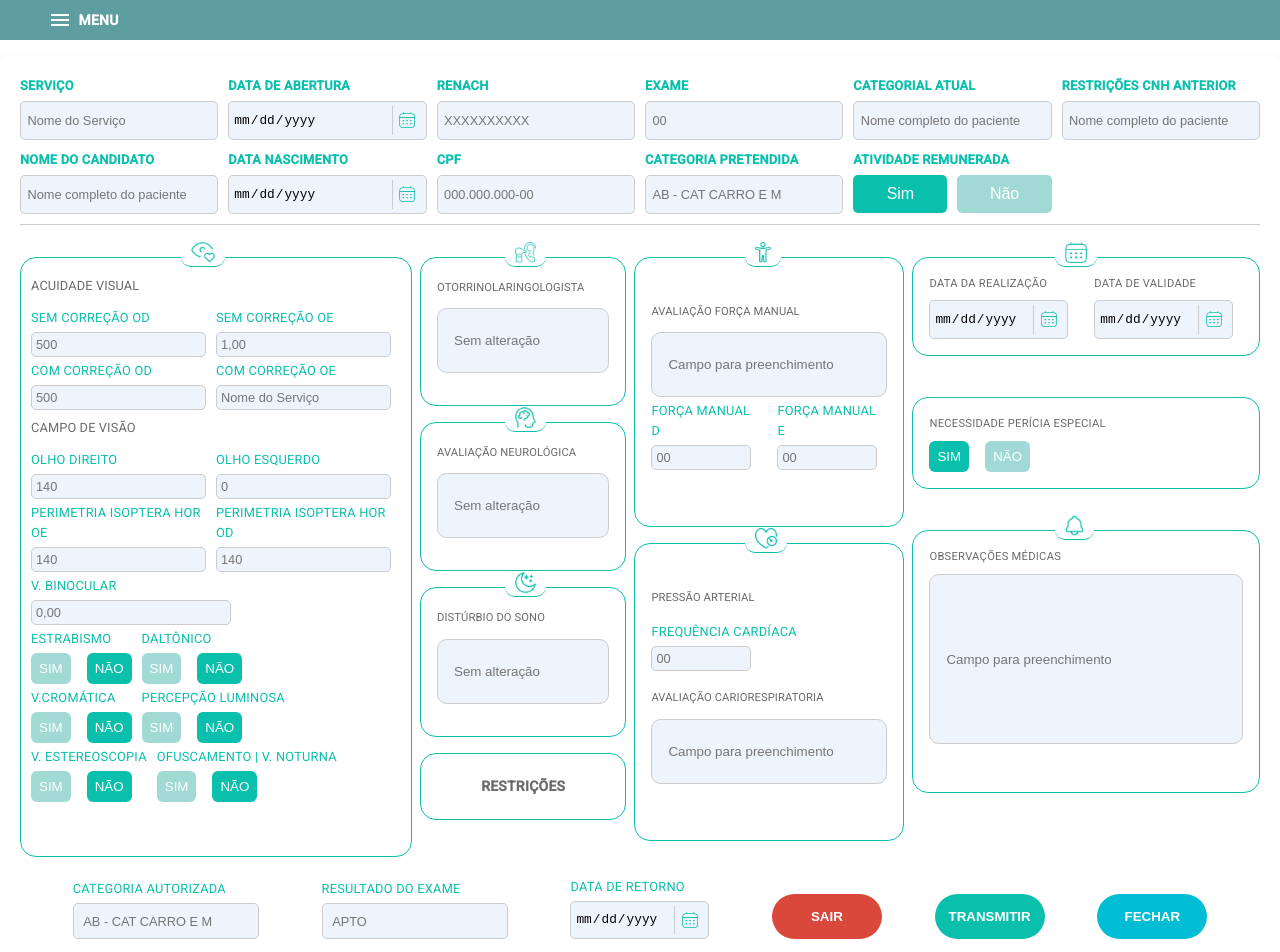
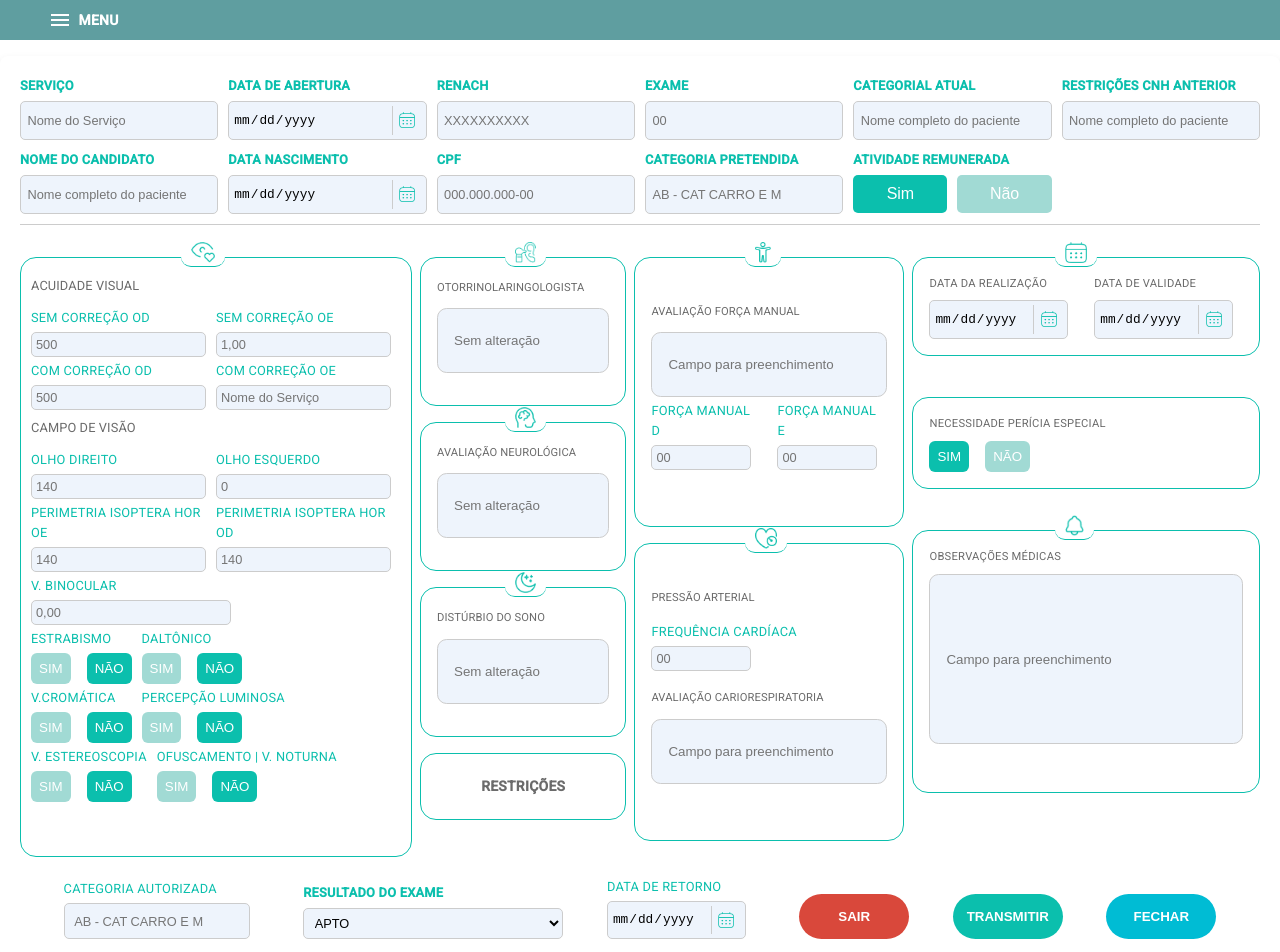
Before and after one commit to GabrielCorreia19/R-clinicas, an Angular app: page /formularios in a window 1280 px wide. Shown: the top 952 px of the page. Built offline with nearby package versions, Linux system fonts and the light colour scheme.

Commit message:
feat: ajustes select e remoção da div reconhecimento biometrico

```diff
--- a/src/app/components/agenda/agenda.component.html
+++ b/src/app/components/agenda/agenda.component.html
@@ -77,7 +77,9 @@
         <label>RESULTADO DO EXAME</label>
         <select>
           <option value="APTO">APTO</option>
-          <option value="APTO">NÃO APTO</option>
+          <option value="APTO">APTO COM RESTRIÇÃO</option>
+          <option value="APTO">INAPTO</option>
+          <option value="APTO">INAPTO TEMPORÁRIO</option>
         </select>
       </div>
       <div class="input-group" style="width: 260px">
@@ -86,8 +88,12 @@
           <option value="" disabled selected hidden>
             SELECIONE UMA CATEGORIA
           </option>
+          <option value="APTO">ACC - CAT CICLOMOTOR</option>
           <option value="APTO">A - CAT MOTO</option>
           <option value="APTO">B - CAT CARRO</option>
+          <option value="APTO">C - CAT CAMINHÃO</option>
+          <option value="APTO">D - CAT ÔNIBUS</option>
+          <option value="APTO">E - CAT CARRETA</option>
         </select>
       </div>
       <div class="input-group">
@@ -103,7 +109,7 @@
       </div>
     </div>
 
-    <div class="reconhecimento-biometrico">
+    <!-- <div class="reconhecimento-biometrico">
       <h4>RECONHECIMENTO BIOMÉTRICO / FACIAL</h4>
       <div class="section-row-radio">
         <div class="div-radio">
@@ -119,7 +125,7 @@
         <button class="psicologo">PSICÓLOGO</button>
         <button class="candidato">CANDIDATO</button>
       </div>
-    </div>
+    </div> -->
 
     <div class="footer">
       <button class="sair">SAIR</button>
--- a/src/app/components/form-page/form-page.component.css
+++ b/src/app/components/form-page/form-page.component.css
@@ -386,6 +386,17 @@
     }
 }
 
+select {
+    border: none;
+    border-radius: 5px;
+    font-size: .8rem;
+    background-color: #eef4fc;
+    border: 1px solid #ccc;
+    width: 100%;
+	height: 100%;
+	padding: .4rem;
+}
+
 input[type="date"]::-webkit-calendar-picker-indicator {
     background-image: url('../../../assets/Group\ \(3\).png');
     background-repeat: no-repeat;
--- a/src/app/components/form-page/form-page.component.html
+++ b/src/app/components/form-page/form-page.component.html
@@ -254,16 +254,21 @@
       <label>CATEGORIA AUTORIZADA</label>
       <input type="text" placeholder="AB - CAT CARRO E M" class="input-small" />
     </div>
-    <div class="input-label">
+    <div class="input-group" style="width: 260px">
       <label>RESULTADO DO EXAME</label>
-      <input type="text" placeholder="APTO  " class="input-small" />
+      <select>
+        <option value="APTO">APTO</option>
+        <option value="APTO">APTO COM RESTRIÇÃO</option>
+        <option value="APTO">INAPTO</option>
+        <option value="APTO">INAPTO TEMPORÁRIO</option>
+      </select>
     </div>
     <div class="input-label">
       <label>DATA DE RETORNO</label>
       <input type="date" placeholder="00" class="input-small" />
     </div>
-    <button class="sair">SAIR</button>
+    <button class="sair" (click)="backToHome()">SAIR</button>
     <button class="transmitir">TRANSMITIR</button>
-    <button class="fechar">FECHAR</button>
+    <button class="fechar" (click)="backToHome()">FECHAR</button>
   </div>
 </div>
--- a/src/app/components/form-page/form-page.component.ts
+++ b/src/app/components/form-page/form-page.component.ts
@@ -1,14 +1,15 @@
 import { Component } from '@angular/core';
 import { CommonModule } from '@angular/common';
+import { Router } from '@angular/router';
 import { NavbarComponent } from '../navbar/navbar.component';
-import { MenuHeaderComponent } from "../menu-header/menu-header.component";
+import { MenuHeaderComponent } from '../menu-header/menu-header.component';
 
 @Component({
   selector: 'app-form-page',
   standalone: true,
   imports: [CommonModule, NavbarComponent, MenuHeaderComponent],
   templateUrl: './form-page.component.html',
-  styleUrls: ['./form-page.component.css']
+  styleUrls: ['./form-page.component.css'],
 })
 export class FormPageComponent {
   isNavbarVisible: boolean = false;
@@ -17,7 +18,13 @@ export class FormPageComponent {
     zIndex: 100,
   };
 
+  constructor(private router: Router) {}
+
   toggleNavbar() {
     this.isNavbarVisible = !this.isNavbarVisible;
   }
+
+  backToHome() {
+    this.router.navigate(['/']);
+  }
 }
```
